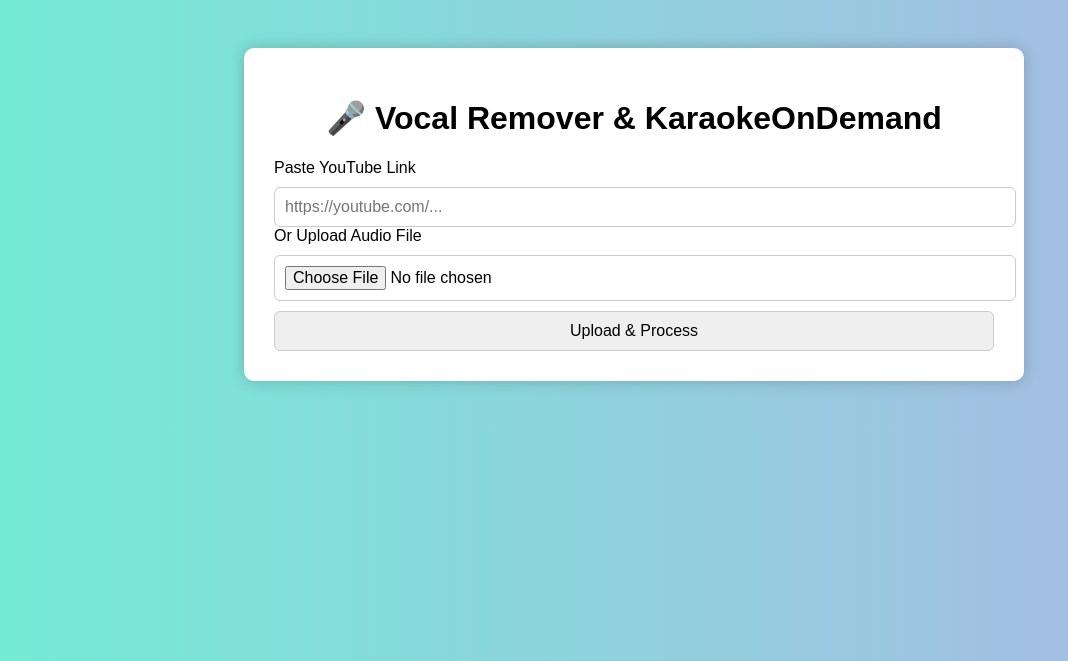
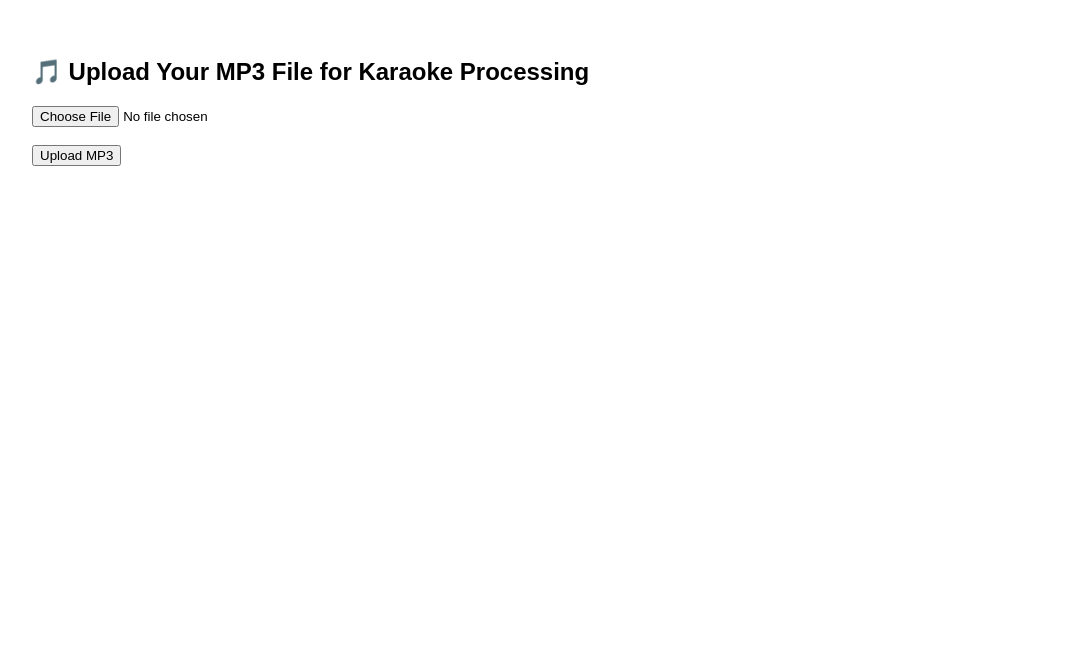
Before and after one commit to guru4359/karaoke-on-demandfinal, a Flask app: page / in a window 1280 px wide. Shown: the top 661 px of the page, without its empty margins (6-1074 px from the left). Run offline with Flask 3, Linux system fonts and the light colour scheme.

Commit message:
Add files via upload

```diff
--- a/app.py
+++ b/app.py
@@ -1,68 +1,29 @@
-from flask import Flask, render_template, request, send_file, session, redirect, url_for, flash
-from werkzeug.utils import secure_filename
-from datetime import datetime
+from flask import Flask, render_template, request, send_file, flash, redirect, url_for
 import os
 import uuid
-import subprocess
+from werkzeug.utils import secure_filename
 
 app = Flask(__name__)
 app.secret_key = 'supersecretkey'
 app.config['UPLOAD_FOLDER'] = 'uploads'
 os.makedirs(app.config['UPLOAD_FOLDER'], exist_ok=True)
 
-def can_upload():
-    if session.get('is_admin'):
-        return True
-    last_upload = session.get('last_upload')
-    if not last_upload:
-        return True
-    last_time = datetime.strptime(last_upload, '%Y-%m-%d')
-    return (datetime.now() - last_time).days >= 7
-
 @app.route('/')
 def index():
-    return render_template('index.html', free_used=not can_upload())
-
-@app.route('/setadmin')
-def setadmin():
-    session['is_admin'] = True
-    flash("Admin mode enabled.")
-    return redirect(url_for('index'))
+    return render_template('index.html')
 
 @app.route('/upload', methods=['POST'])
 def upload():
-    if not can_upload():
-        flash("Free weekly song limit reached. Please subscribe or wait a week.")
+    if 'audio_file' not in request.files:
+        flash("No file uploaded.")
         return redirect(url_for('index'))
 
-    session['last_upload'] = datetime.now().strftime('%Y-%m-%d')
+    file = request.files['audio_file']
+    if file.filename == '':
+        flash("No selected file.")
+        return redirect(url_for('index'))
 
-    yt_url = request.form.get('youtube_url')
-    if yt_url:
-        filename = f"{uuid.uuid4()}.m4a"
-        filepath = os.path.join(app.config['UPLOAD_FOLDER'], filename)
-        try:
-            result = subprocess.run(['yt-dlp', '-f', 'bestaudio[ext=m4a]', '-o', filepath, yt_url],
-                                    capture_output=True, text=True)
-            if result.returncode != 0:
-                flash(f"YouTube download failed: {result.stderr}")
-                return redirect(url_for('index'))
-            return send_file(filepath, as_attachment=True)
-        except Exception as e:
-            flash(f"Failed to process YouTube link: {str(e)}")
-            return redirect(url_for('index'))
-
-    if 'audio_file' in request.files:
-        file = request.files['audio_file']
-        if file.filename != '':
-            filename = secure_filename(file.filename)
-            filepath = os.path.join(app.config['UPLOAD_FOLDER'], f"{uuid.uuid4()}_{filename}")
-            file.save(filepath)
-            return send_file(filepath, as_attachment=True)
-
-    flash("No file or link provided.")
-    return redirect(url_for('index'))
-
-@app.route('/subscribe')
-def subscribe():
-    return render_template('subscribe.html')
+    filename = secure_filename(file.filename)
+    filepath = os.path.join(app.config['UPLOAD_FOLDER'], f"{uuid.uuid4()}_{filename}")
+    file.save(filepath)
+    return send_file(filepath, as_attachment=True)
--- a/render.yaml
+++ b/render.yaml
@@ -1,6 +1,6 @@
 services:
   - type: web
-    name: karaoke-premium-app
+    name: karaoke-mp3-only
     env: python
     buildCommand: "pip install -r requirements.txt"
     startCommand: "gunicorn app:app"
--- a/requirements.txt
+++ b/requirements.txt
@@ -1,3 +1,2 @@
 flask
-yt-dlp
 gunicorn
--- a/templates/index.html
+++ b/templates/index.html
@@ -1,35 +1,16 @@
 <!DOCTYPE html>
 <html>
-<head>
-    <title>KaraokeOnDemand</title>
-    <style>
-        body { font-family: Arial; background: linear-gradient(to right, #74ebd5, #ACB6E5); padding: 40px; }
-        .container { max-width: 720px; margin: auto; background: white; padding: 30px; border-radius: 10px; box-shadow: 0px 0px 15px rgba(0,0,0,0.2); }
-        h1 { text-align: center; }
-        input, button { width: 100%; padding: 10px; margin-top: 10px; font-size: 16px; border-radius: 6px; border: 1px solid #ccc; }
-        .flash { background-color: #ffdddd; padding: 10px; border-left: 5px solid red; margin-bottom: 15px; }
-    </style>
-</head>
-<body>
-<div class="container">
-    <h1>🎤 Vocal Remover & KaraokeOnDemand</h1>
+<head><title>Karaoke MP3 Upload</title></head>
+<body style="font-family:sans-serif; padding:30px;">
+<h2>🎵 Upload Your MP3 File for Karaoke Processing</h2>
 {% with messages = get_flashed_messages() %}
-      {% if messages %}
   {% for msg in messages %}
-          <div class="flash">{{ msg }}</div>
+    <p style="color:red;">{{ msg }}</p>
   {% endfor %}
-      {% endif %}
 {% endwith %}
 <form method="POST" action="/upload" enctype="multipart/form-data">
-        <label>Paste YouTube Link</label>
-        <input type="text" name="youtube_url" placeholder="https://youtube.com/..." />
-        <label>Or Upload Audio File</label>
-        <input type="file" name="audio_file" />
-        <button type="submit">Upload & Process</button>
+  <input type="file" name="audio_file" accept=".mp3" required><br><br>
+  <button type="submit">Upload MP3</button>
 </form>
-    {% if free_used %}
-    <p style="color: red;"><strong>You have used your free song for this week. Please <a href="/subscribe">subscribe</a> or return next week.</strong></p>
-    {% endif %}
-</div>
 </body>
 </html>
```
Lines whose indentation alone changed are shown as unchanged.
